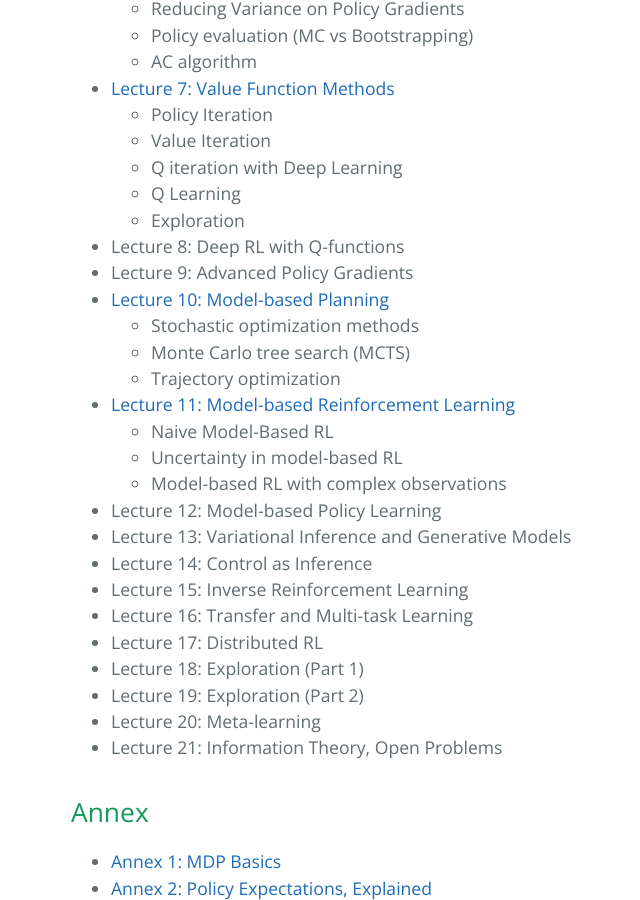
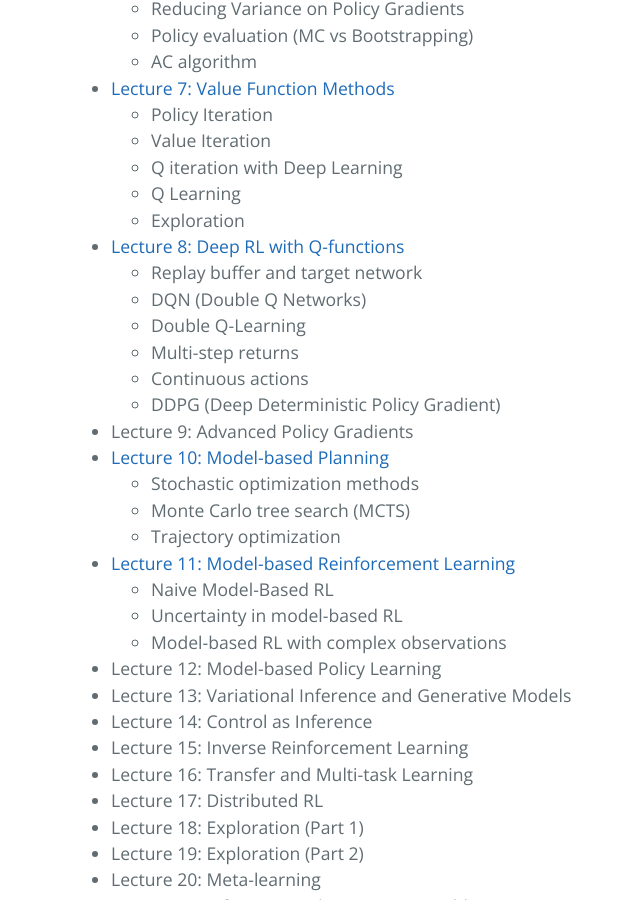
Before and after one commit to CampusAI/CampusAI.github.io, a Jekyll site: the page built from lectures.md, in a window 1280 px wide and 900 px high, scrolled down 1077 px. Shown: the whole window, without its empty margins (153-793 px from the left). Built offline with Jekyll 4.4.1, drawn with Linux system fonts in a browser that asks for light colours.

Commit message:
Add Lecture 8 to lectures.md

```diff
--- a/lectures.md
+++ b/lectures.md
@@ -35,7 +35,13 @@ permalink: /lectures/
     - Q iteration with Deep Learning
     - Q Learning
     - Exploration
-- Lecture 8: Deep RL with Q-functions
+- [Lecture 8: Deep RL with Q-functions](/lectures/lecture8)
+    - Replay buffer and target network
+    - DQN (Double Q Networks)
+    - Double Q-Learning
+    - Multi-step returns
+    - Continuous actions
+    - DDPG (Deep Deterministic Policy Gradient)
 - Lecture 9: Advanced Policy Gradients
 - [Lecture 10: Model-based Planning](/lectures/lecture10)
     - Stochastic optimization methods
```
